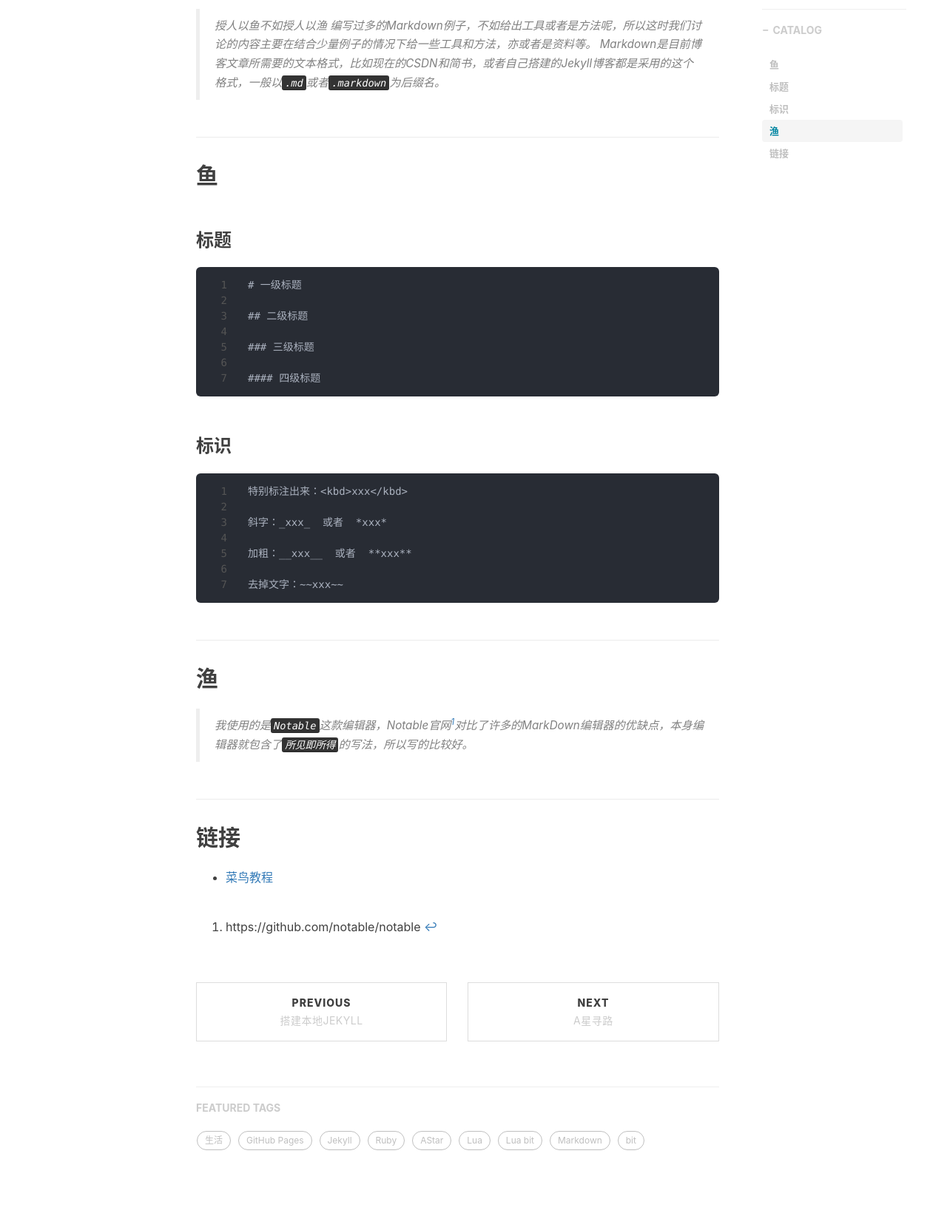
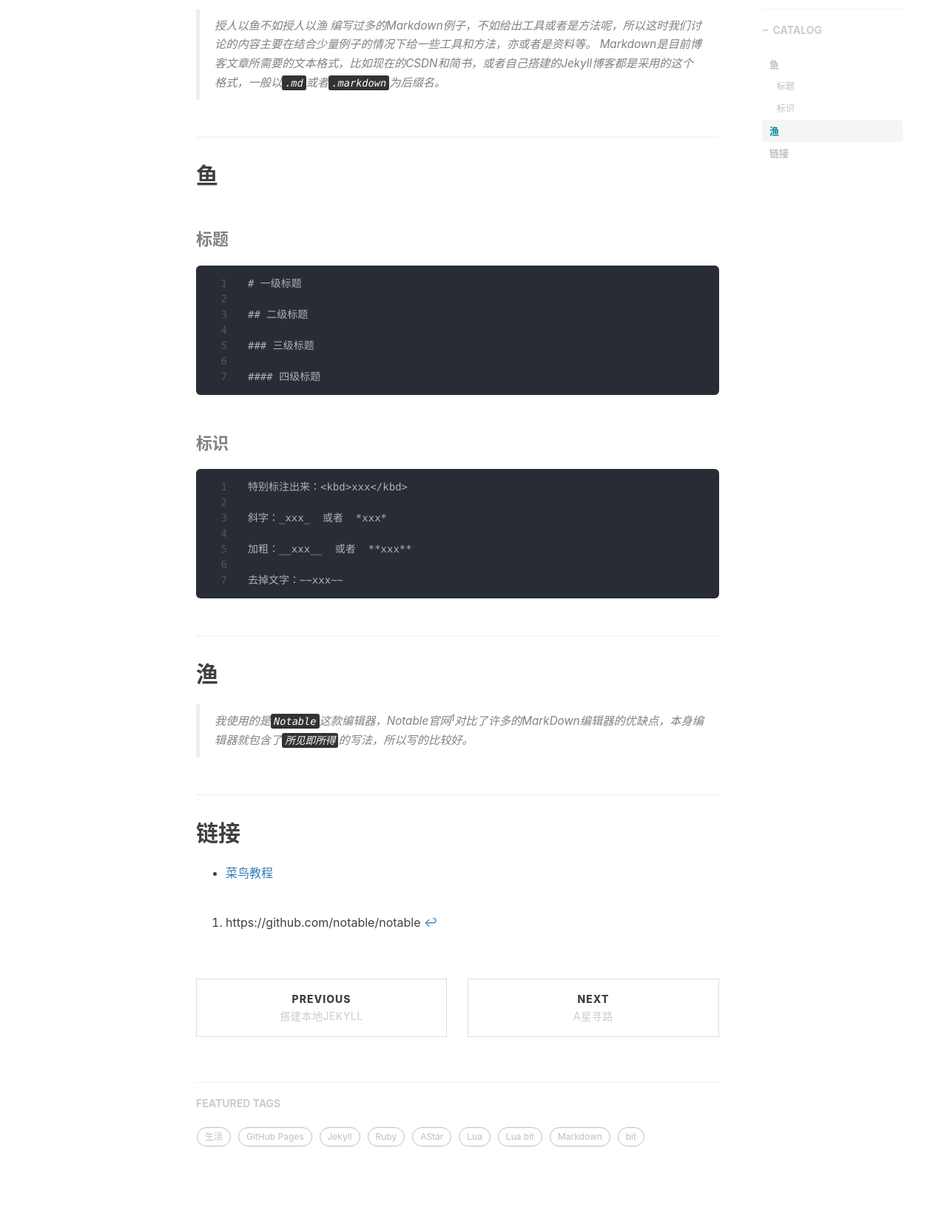
Before and after one commit to ZhongChunHao/xiaohao.github.io, a Jekyll site: the page built from _posts/2020-1-8-write_blog.md, in a window 1280 px wide. Shown: the part 551-2195 px from the top of the page at 74% size. Built offline with Jekyll 4.4.1, drawn with Linux system fonts in a browser that asks for light colours; nearby versions of some CDN libraries; comment, search, counter and statistics services are not loaded.

```diff
--- a/_posts/2020-1-8-write_blog.md
+++ b/_posts/2020-1-8-write_blog.md
@@ -17,7 +17,7 @@ tags:
 Markdown是目前博客文章所需要的文本格式，比如现在的CSDN和简书，或者自己搭建的Jekyll博客都是采用的这个格式，一般以<kbd>.md</kbd>或者<kbd>.markdown</kbd>为后缀名。
 
 ## 鱼
-### 标题
+#### 标题
 
 ~~~
 # 一级标题
@@ -29,7 +29,7 @@ Markdown是目前博客文章所需要的文本格式，比如现在的CSDN和
 #### 四级标题
 ~~~
 
-### 标识
+#### 标识
 ~~~
 特别标注出来：<kbd>xxx</kbd>
 
```
